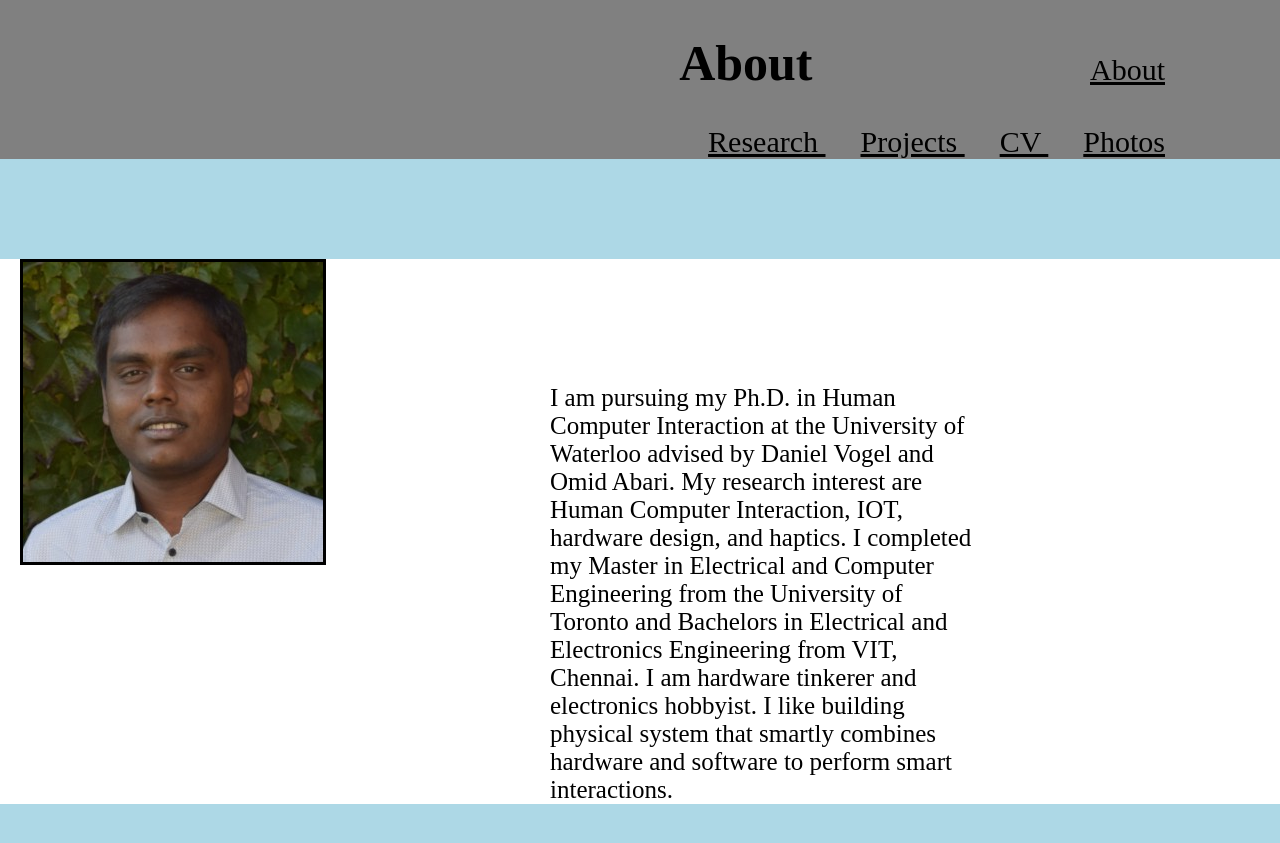
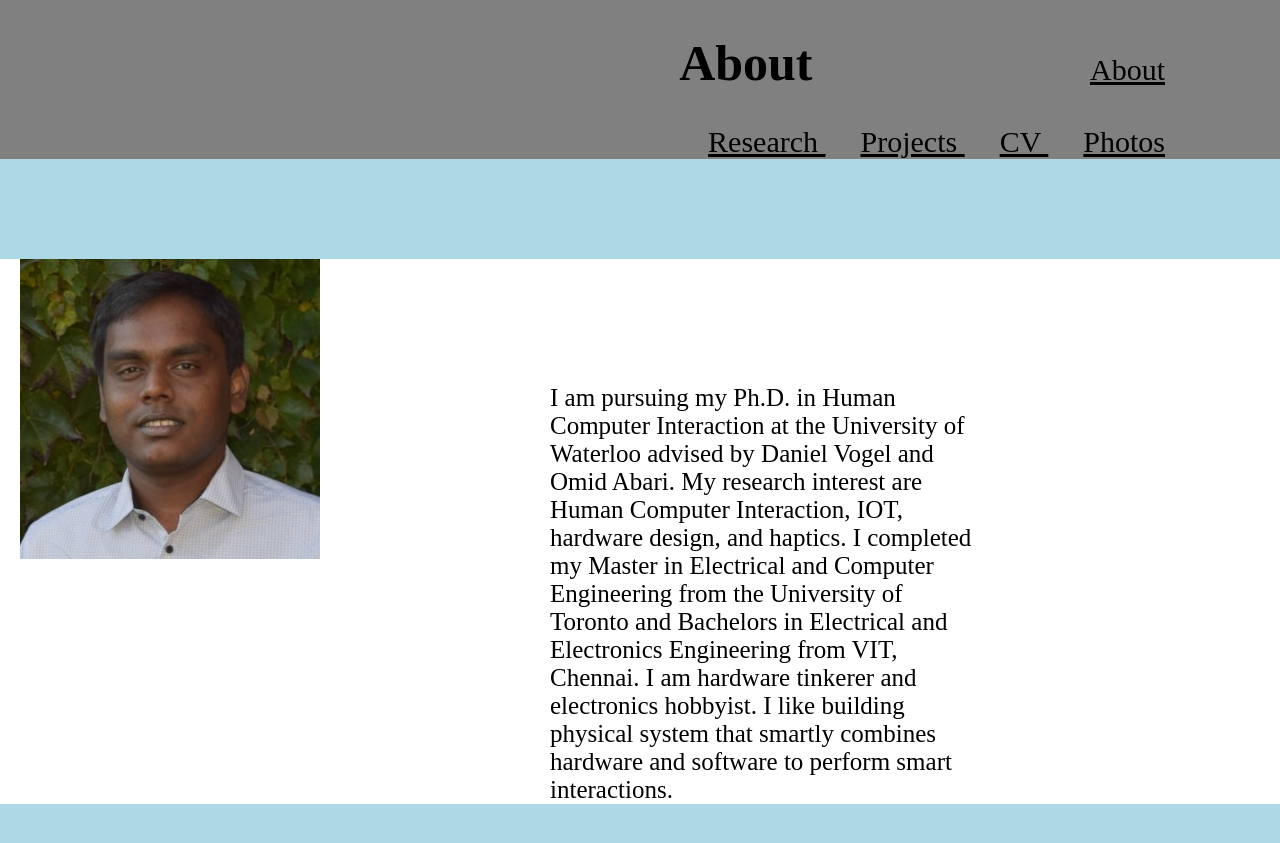
Before and after one commit to antonyalbertraj1994/website_antony, a Jekyll site: the page index.html, which Jekyll copies as it is, in a window 1280 px wide. Shown: the top 843 px of the page. Built offline with Jekyll 4.4.1, drawn with Linux system fonts in a browser that asks for light colours.

Commit message:
Update index.html

```diff
--- a/index.html
+++ b/index.html
@@ -53,7 +53,7 @@ float: left;
 width: 300px;
 height: 300px;
 background-color: white;
-border: solid black;
+
 }
 
 
```
